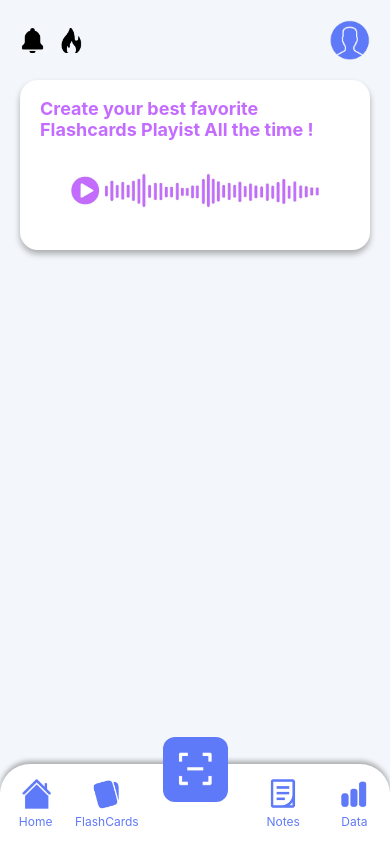
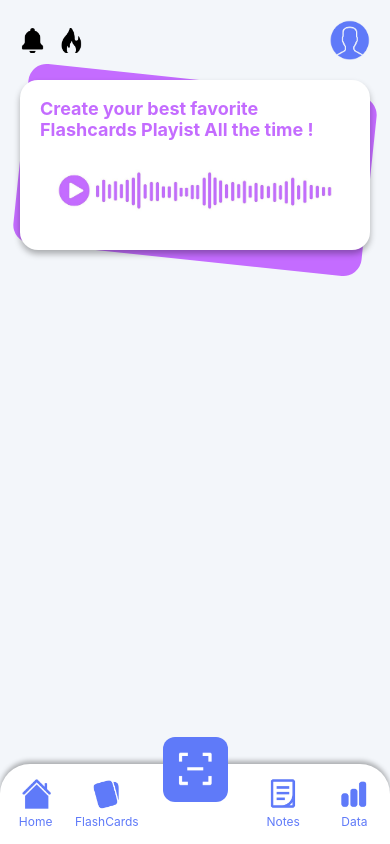
Before and after one commit to sapphiregaze/Intelli-Learn, a React Native app in the folder mobile/: screen /FlashCards in a window 390 px wide. Built offline with nearby package versions, Linux system fonts and the light colour scheme.

Commit message:
Adjust Buttons

```diff
--- a/mobile/FlashCardsScreen.js
+++ b/mobile/FlashCardsScreen.js
@@ -36,15 +36,16 @@ export default function TestScreen() {
         <TouchableOpacity onPress={() => navigation.navigate('Profile')}>
           <Image source={require('./assets/profile.png')} style={styles.headerIconProfile} />
         </TouchableOpacity>
-        {/* Rectangle blanc avec texte et image */}
+        {/* White Rectangle */}
         <View style={styles.headerRectangle}>
           <Text style={styles.headerRectangleText}>Create your best favorite Flashcards Playist All the time !</Text>
           <Image
             source={require('./assets/music.jpg')}
             style={styles.musicImage}
-            resizeMode="contain" // Assure que toute l'image est visible et ajustée selon les proportions
+            resizeMode="contain"
           />
         </View>
+        <View style={styles.purpleRectangle}></View>
       </View>
 
       <View style={styles.content}>
@@ -167,26 +168,38 @@ const styles = StyleSheet.create({
     backgroundColor: 'white',
     height: 170,
     borderRadius: 18,
-    justifyContent: 'flex-start', // Alignement vertical du contenu en haut
-    alignItems: 'center',         // Alignement horizontal du contenu
+    justifyContent: 'flex-start',
+    alignItems: 'center',
     shadowColor: '#000',
     shadowOffset: { width: 0, height: 4 },
     shadowOpacity: 0.3,
     shadowRadius: 6,
     elevation: 12,
-    paddingTop: 18, // Ajustez cette valeur pour déterminer l'espace au-dessus du texte
+    paddingTop: 18,
     paddingHorizontal: 20,
   },
   headerRectangleText: {
     color: '#C46CFF',
-    fontSize: 18, // Taille de la police
+    fontSize: 18,
     fontWeight: 'bold',
-    textAlign: 'left', // Assure que le texte est bien centré
+    textAlign: 'left',
   },
   musicImage: {
-    width: 300, // Ajustez en fonction de la largeur disponible
-    height: 100, // Ajustez en fonction de la hauteur disponible
-    marginTop: 0, // Espace entre le texte et l'image
-    alignSelf: 'center' // Centre l'image horizontalement
+    width: 330,
+    height: 100,
+    marginTop: 0,
+    alignSelf: 'center'
+  },
+  purpleRectangle: {
+    position: 'absolute',
+    bottom: -180,
+    left: 20,
+    right: 20,
+    backgroundColor: '#C46CFF',
+    height: 180,
+    borderRadius: 18,
+    transform: [{ rotate: '6deg' }],
+    zIndex: -1,
   }
+
 });
```
